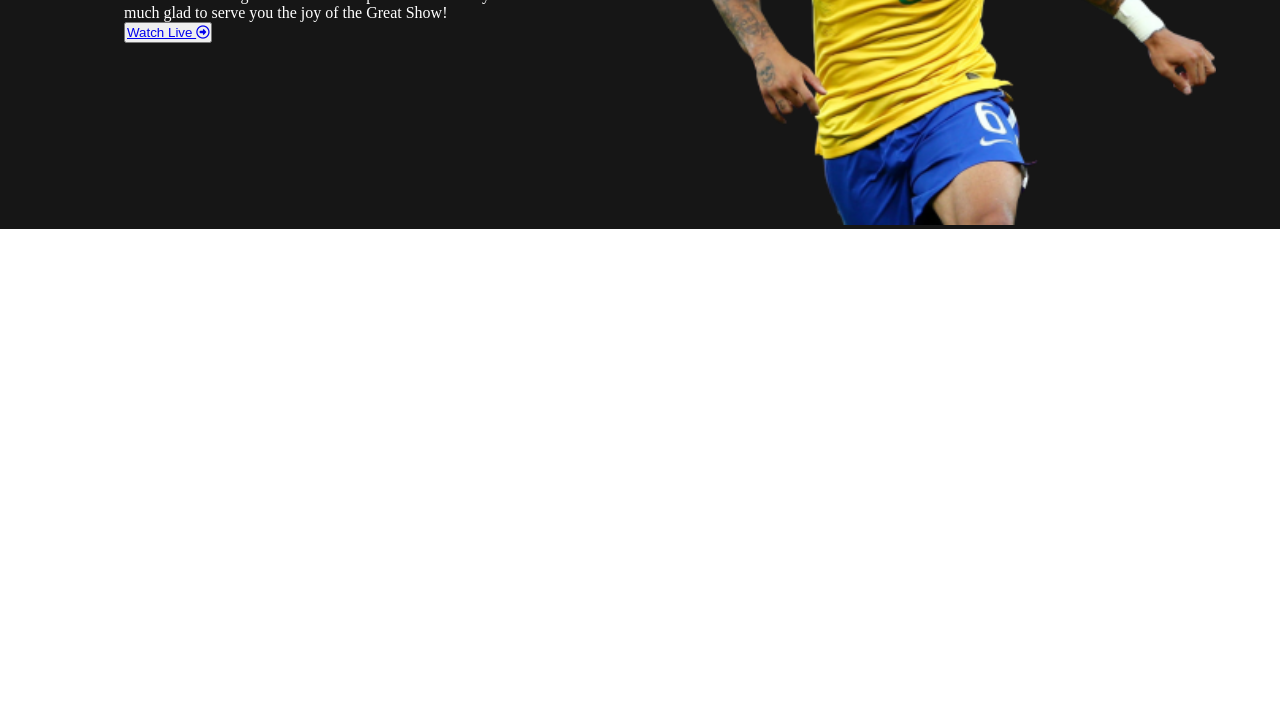
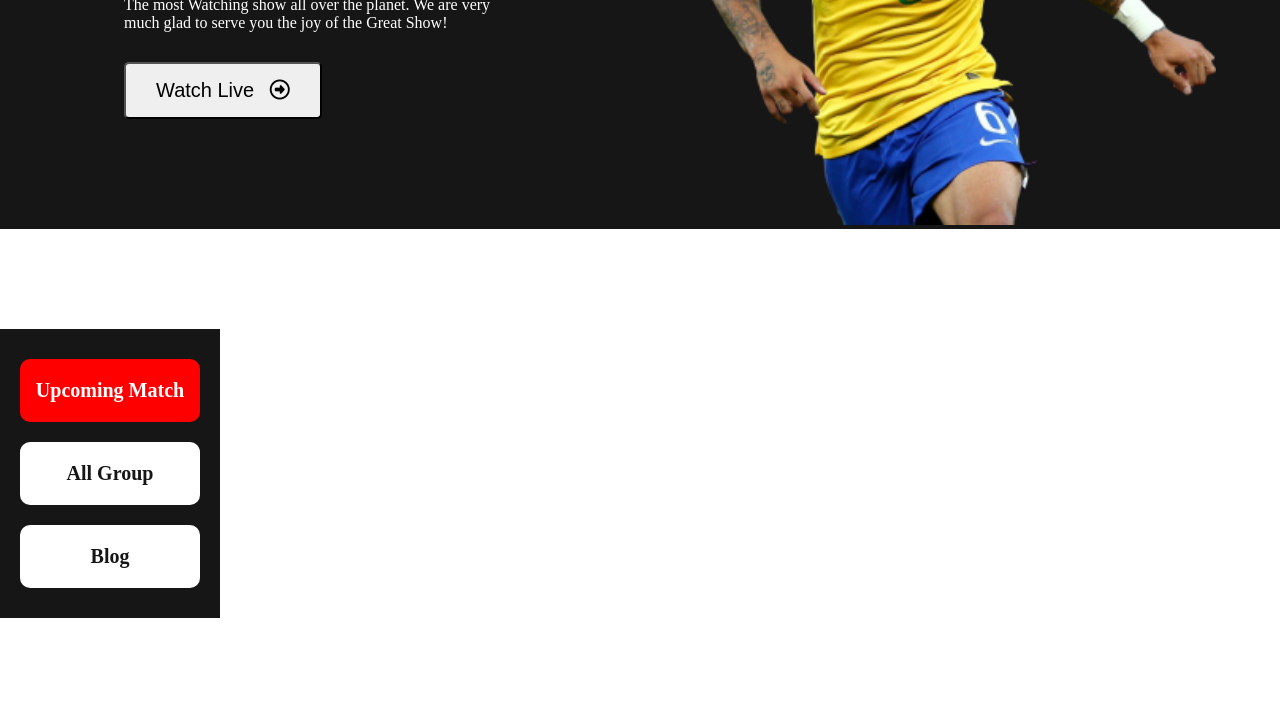
Before and after one commit to anon-habib/world_cup_lands, a plain HTML site: page index.html in a window 1280 px wide. Shown: the part 314-1032 px from the top of the page. Before the commit the page ends 800 px from the top, so only its background shows below. Drawn offline with Linux system fonts and the light colour scheme; a web font is replaced by a local one.

Commit message:
random-2

```diff
--- a/css/style.css
+++ b/css/style.css
@@ -11,10 +11,14 @@ body {
     font-family: 'Ibarra Real Nova', serif;
     font-weight: 400;
 }
+section {
+    margin-bottom: 100px;
+}
 h1, h2, h3, h4, h5, h6 {
     font-family: 'Ibarra Real Nova', serif !important;
     font-weight: 700;
 }
+/* banner start */
 .top {
     background-color: #161616;
     display: flex;
@@ -27,9 +31,36 @@ h1, h2, h3, h4, h5, h6 {
 }
 .left-content h1 {
     font-size: 70px;
+    margin-bottom: 10px;
+}
+.left-content p {
+    margin-bottom: 30px;
+}
+.left-content a {
+    text-decoration: none;
+    font-weight: 700;
+}
+.left-content i {
+    font-size: 20px;
+    margin-left: 10px;
 }
 .left-content button {
-    padding: 1px;
+    padding: 15px 30px;
+    font-size: 20px;
+    border-radius: 5px;
+    cursor: pointer;
+}
+@keyframes button-i {
+    0% {
+        left: 0;
+    }
+    100% {
+        right: 0;
+    }
+}
+.left-content button:hover i {
+    position: absolute;
+    animation: button-i 3s .3s 1 right;
 }
 .right-content {
     width: 40%;
@@ -37,3 +68,33 @@ h1, h2, h3, h4, h5, h6 {
 .right-image img {
     width: 100%;
 }
+/* banner end */
+
+/* blog section start */
+.blog-right-content {
+    width: 220px;
+}
+.nav {
+    background-color: #161616;
+    padding: 10px 20px;
+}
+.nav a {
+    display: block;
+    font-size: 20px;
+    font-weight: 700;
+    color: #161616;
+    text-decoration: none;
+    text-align: center;
+    background-color: #ffffff;
+    margin: 20px 0;
+    padding: 20px 10px;
+    border-radius: 10px;
+}
+
+
+
+
+
+
+
+/* blog section end */
--- a/index.html
+++ b/index.html
@@ -26,24 +26,63 @@
                 <div class="left-content">
                     <h1>The Greatest Show on Earth</h1>
                     <p>The most Watching show all over the planet. We are very much glad to serve you the joy of the Great Show!</p>
-                    <button><a href="#">Watch Live <i class="fa fa-arrow-circle-o-right" aria-hidden="true"></i></a></button>
+                    <a href="#"><button>Watch Live <i class="fa fa-arrow-circle-o-right" aria-hidden="true"></i></button></a>
+                </div>
+                <div class="right-content">
+                    <div class="right-image">
+                        <img src="assets/Banner_Image.png" alt="">
+                    </div>
+                </div>
+        </section>
+        <!-- banner end -->
 
+        <!-- blog section start -->
+        <section>
+
+            <div class="blog-right-content">
+                <div class="nav">
+                <a href="index.html" style="background-color: red; color: #ffffff; ">Upcoming Match</a>
+                <a href="">All Group</a>
+                <a href="">Blog</a>
                 </div>
+
+            </div>
+
+
+
+            <div class="blog-left-content">
+
+            </div>
+
+        </section>
 
 
 
 
-                <div class="right-content">
-                    <div class="right-image">
-                        <img src="assets/Banner_Image.png" alt="">
-                    </div>
-
-                </div>
-            </div>
 
 
-        </section>
-        <!-- banner end -->
+
+
+
+
+
+
+
+
+
+
+
+
+
+
+
+
+
+
+
+
+
+        <!-- blog section end -->
 
 
 
```
